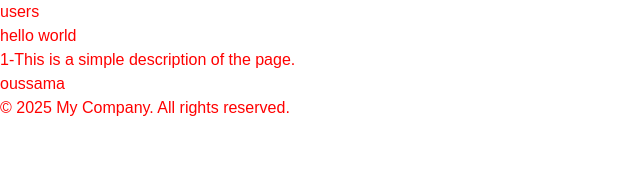
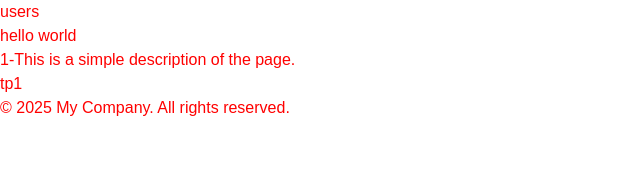
Before and after one commit to oussamabenalisst/React, a Next.js app: page / in a window 1280 px wide. Shown: the top 170 px of the page, without its empty margins (0-640 px from the left). Built offline with nearby package versions, Linux system fonts and the light colour scheme.

Commit message:
fix error

```diff
--- a/app/globals.css
+++ b/app/globals.css
@@ -1 +1 @@
-@import "tailwindcss"; :root { --background: #ffffff; --foreground: #171717; } @theme inline { --color-background: var(--background); --color-foreground: var(--foreground); --font-sans: var(--font-geist-sans); --font-mono: var(--font-geist-mono); } @media (prefers-color-scheme: dark) { :root { --background: #0a0a0a; --foreground: #ededed; } } body { background: var(--background); color: var(--foreground); font-family: Arial, Helvetica, sans-serif; }
+@import "tailwindcss"; :root { --background: #ffffff; --foreground: #ffffff; } @theme inline { --color-background: var(--background); --color-foreground: var(--foreground); --font-sans: var(--font-geist-sans); --font-mono: var(--font-geist-mono); } @media (prefers-color-scheme: dark) { :root { --background: #6f6f6f; --foreground: #ededed; } } body { background: var(--background); color: var(--foreground); font-family: Arial, Helvetica, sans-serif; }
--- a/app/page.tsx
+++ b/app/page.tsx
@@ -12,7 +12,7 @@ export function Home() {
         <h1>hello world</h1>
         <Description var="1-This is a simple description of the page."/>
         { test && <Description var="2-This is a simple description of the page."/>}
-        <Link href="/oussama" > oussama </Link>
+        <Link href="/tp1" > tp1 </Link>
         <Footer/>
     </main>
 
--- a/app/tp1/page.tsx
+++ b/app/tp1/page.tsx
@@ -1,11 +1,11 @@
 import Link from "next/link";
 
-function Oussama(){
+function Tp(){
     return(
         <h1>
-            oussama <br/>
+            tp1 <br/>
             <Link href="/">Home</Link>
         </h1>
     )
 }
-export default Oussama ;
+export default Tp ;
```
